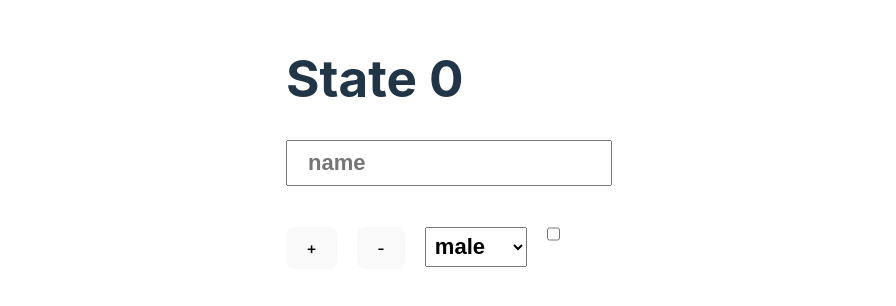
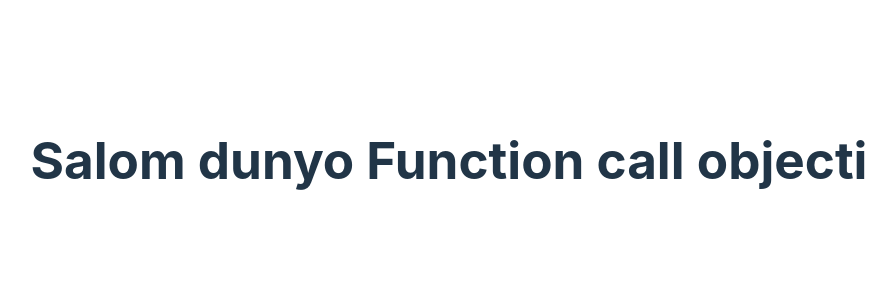
Before and after one commit to Hojiakbar5119/react_lesson, a React (Vite) app: page / in a window 1280 px wide. Shown: the part 240-546 px from the top of the page, without its empty margins (191-1087 px from the left). Built offline with nearby package versions, Linux system fonts and the light colour scheme.

Commit message:
lesson 3

```diff
--- /dev/null
+++ b/src/Lesson3/functionCall.jsx
@@ -0,0 +1,13 @@
+import React from "react";
+
+class FunctionCall extends React.Component{
+    render(){
+        return(
+            <div>
+                <h1>Salom dunyo Function call objecti </h1>
+            </div>
+        )
+    }
+}
+
+export default FunctionCall
--- a/src/main.jsx
+++ b/src/main.jsx
@@ -2,11 +2,13 @@ import React from 'react';
 import ReactDOM from 'react-dom/client';
 import './index.css';
 import Student from './Lesson2/student';
+import FunctionCall from './Lesson3/functionCall';
 
 
 ReactDOM.createRoot(document.getElementById('root')).render(
   <React.StrictMode>
     {/* <Fruit /> */}
-    <Student/>
+    {/* <Student/>   */}
+    <FunctionCall/>
   </React.StrictMode>
 );
```
